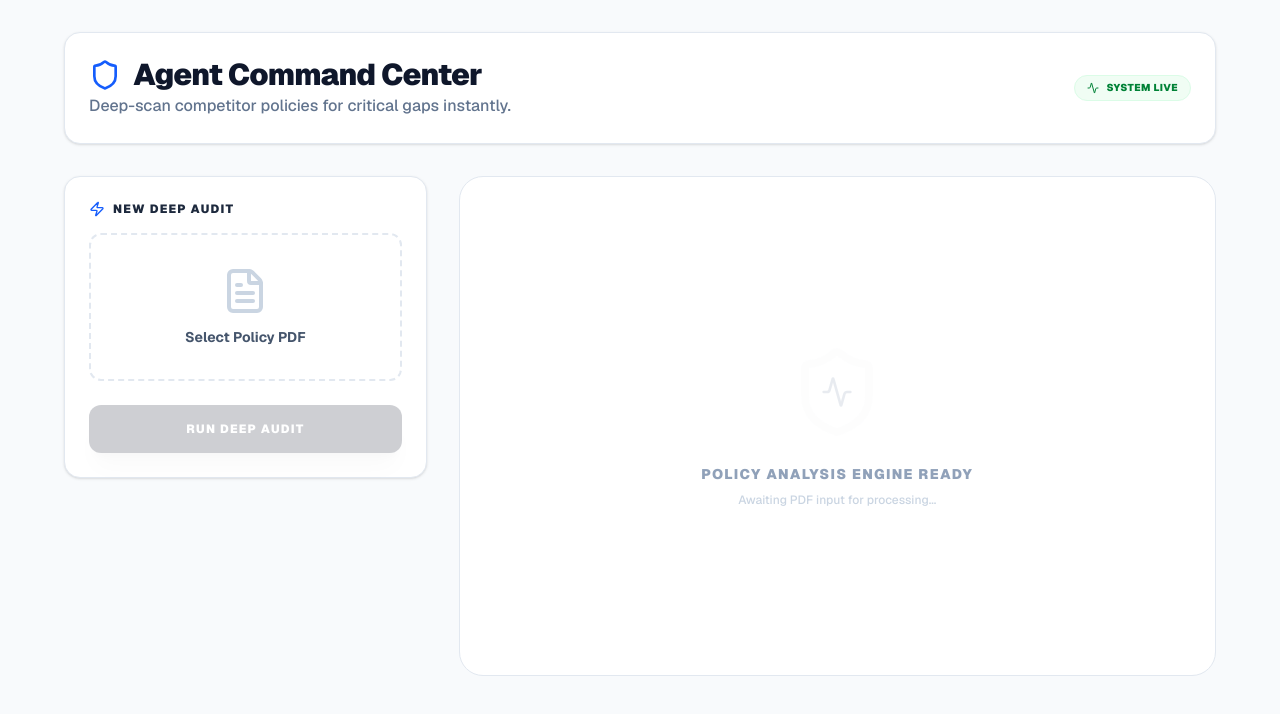
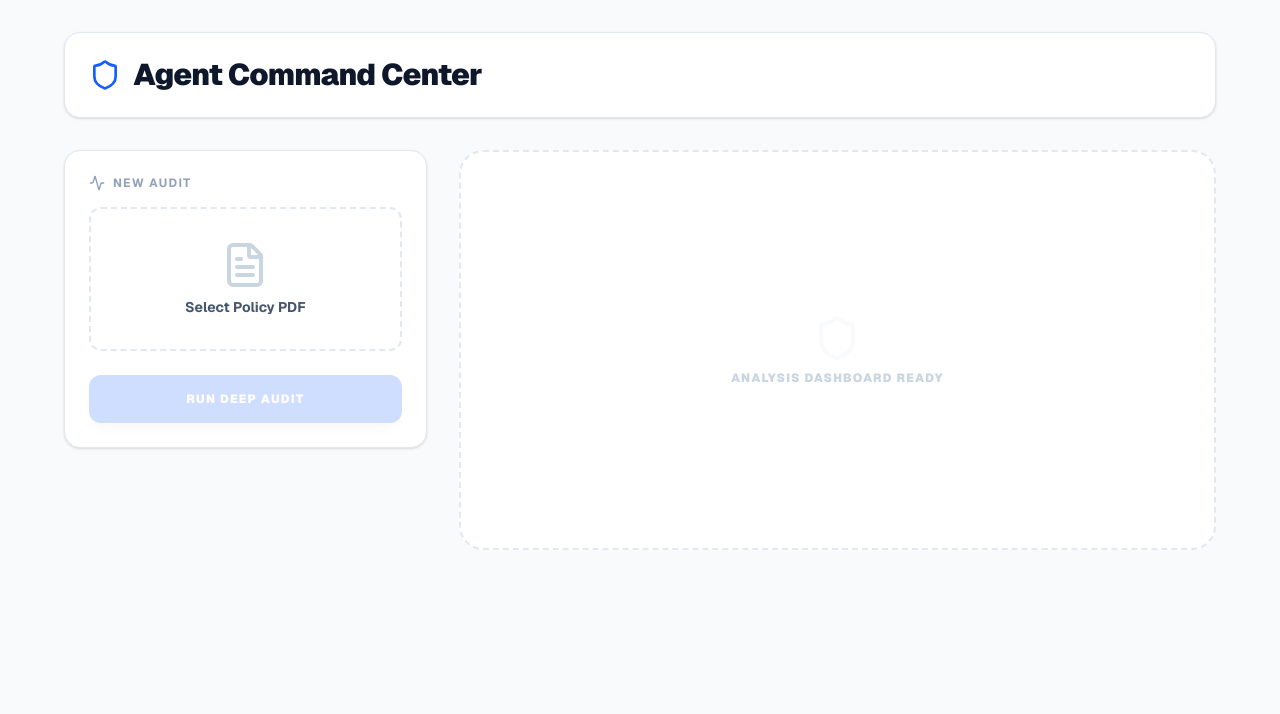
Before and after one commit to champster3243-build/Policy-Engine, a Next.js app in the folder agent-dashboard/: page / in a window 1280 px wide. Shown: the top 714 px of the page. Built offline with nearby package versions, Linux system fonts and the light colour scheme.

Commit message:
Fix UI visibility and data mapping

```diff
--- a/agent-dashboard/app/page.tsx
+++ b/agent-dashboard/app/page.tsx
@@ -1,18 +1,6 @@
 "use client";
 import { useState } from "react";
-import {
-  Upload,
-  FileText,
-  AlertTriangle,
-  Shield,
-  AlertOctagon,
-  Download,
-  Loader2,
-  FileCheck,
-  CheckCircle,
-  Activity,
-  Zap
-} from "lucide-react";
+import { Upload, FileText, AlertTriangle, Shield, AlertOctagon, Download, Loader2, FileCheck, Activity } from "lucide-react";
 import html2canvas from "html2canvas";
 import jsPDF from "jspdf";
 
@@ -33,8 +21,13 @@ export default function AgentDashboard() {
     try {
       const res = await fetch(`${API_URL}/upload-pdf`, { method: "POST", body: formData });
       const result = await res.json();
+      console.log("API Response:", result); // Diagnostic
       setData(result);
-    } catch (e) { alert("Analysis failed."); } finally { setLoading(false); }
+    } catch (e) {
+      alert("Analysis failed.");
+    } finally {
+      setLoading(false);
+    }
   };
 
   const exportPDF = async () => {
@@ -43,13 +36,12 @@ export default function AgentDashboard() {
     const canvas = await html2canvas(element, { scale: 2, useCORS: true });
     const imgData = canvas.toDataURL("image/png");
     const pdf = new jsPDF("p", "mm", "a4");
-    const pdfWidth = pdf.internal.pageSize.getWidth();
-    pdf.addImage(imgData, "PNG", 0, 0, pdfWidth, (canvas.height * pdfWidth) / canvas.width);
+    pdf.addImage(imgData, "PNG", 0, 0, 210, (canvas.height * 210) / canvas.width);
     pdf.save(`Audit-Report.pdf`);
   };
 
   return (
-    <div className="min-h-screen bg-slate-50 p-8 font-sans text-slate-900 leading-relaxed">
+    <div className="min-h-screen bg-slate-50 p-8 font-sans text-slate-900">
       <div className="max-w-6xl mx-auto space-y-8">
 
         {/* HEADER */}
@@ -58,140 +50,95 @@ export default function AgentDashboard() {
             <h1 className="text-3xl font-black tracking-tight flex items-center gap-3">
                <Shield className="w-8 h-8 text-blue-600" /> Agent Command Center
             </h1>
-            <p className="text-slate-500 font-medium">Deep-scan competitor policies for critical gaps instantly.</p>
           </div>
-          <div className="flex flex-col items-end gap-2">
-            <div className="flex items-center gap-2 bg-green-50 text-green-700 px-3 py-1 rounded-full text-[10px] font-black border border-green-100 uppercase tracking-wider">
-              <Activity className="w-3 h-3" /> System Live
+          {data?.isCached && (
+            <div className="flex items-center gap-1 bg-blue-50 text-blue-700 px-3 py-1 rounded-full text-[10px] font-black border border-blue-100 uppercase">
+              <FileCheck className="w-3 h-3" /> Library Record
             </div>
-            {data?.isCached && (
-                <div className="flex items-center gap-1 bg-blue-50 text-blue-700 px-3 py-1 rounded-full text-[10px] font-black border border-blue-100 uppercase tracking-wider">
-                  <FileCheck className="w-3 h-3" /> Library Record
-                </div>
-            )}
-          </div>
+          )}
         </div>
 
         <div className="grid grid-cols-1 lg:grid-cols-3 gap-8">
 
-          {/* LEFT: UPLOAD & AUDIT CONTROLS */}
           <div className="space-y-4">
-            <div className="bg-white p-6 rounded-2xl shadow-sm border border-slate-200 sticky top-8">
-              <h2 className="font-black mb-4 flex items-center gap-2 text-slate-800 uppercase text-xs tracking-widest">
-                <Zap className="w-4 h-4 text-blue-600" /> New Deep Audit
+            <div className="bg-white p-6 rounded-2xl shadow-sm border border-slate-200">
+              <h2 className="font-bold mb-4 flex items-center gap-2 text-xs uppercase tracking-widest text-slate-400">
+                <Activity className="w-4 h-4" /> New Audit
               </h2>
 
-              <div className="border-2 border-dashed border-slate-200 rounded-xl p-8 text-center hover:border-blue-400 hover:bg-blue-50/30 transition-all cursor-pointer relative group">
+              <div className="border-2 border-dashed border-slate-200 rounded-xl p-8 text-center hover:bg-blue-50/30 transition-all cursor-pointer relative">
                 <input type="file" accept=".pdf" onChange={(e) => setFile(e.target.files?.[0] || null)} className="absolute inset-0 opacity-0 cursor-pointer" />
-                <FileText className="w-12 h-12 text-slate-300 mx-auto mb-3 group-hover:scale-110 transition-transform" />
+                <FileText className="w-12 h-12 text-slate-300 mx-auto mb-2" />
                 <p className="text-sm font-bold text-slate-600">{file ? file.name : "Select Policy PDF"}</p>
               </div>
 
+              {/* PROGRESS BAR - FORCED VISIBILITY ON LOADING */}
               {loading && (
-                <div className="mt-6 space-y-3">
-                  <div className="flex justify-between text-[10px] uppercase tracking-widest font-black text-slate-400">
-                    <span>AI Scrutiny in progress</span>
-                    <span className="animate-pulse text-blue-600">Extracting Rules</span>
+                <div className="mt-6 space-y-2">
+                  <div className="flex justify-between text-[10px] uppercase font-black text-blue-600">
+                    <span className="animate-pulse">AI Scrutiny in progress...</span>
                   </div>
-                  <div className="w-full bg-slate-100 rounded-full h-2 overflow-hidden shadow-inner">
-                    <div className="bg-blue-600 h-full w-full origin-left animate-[progress_25s_ease-in-out_infinite]"></div>
+                  <div className="w-full bg-slate-100 rounded-full h-2 overflow-hidden">
+                    <div className="bg-blue-600 h-full w-full origin-left animate-[loading_10s_ease-in-out_infinite]"></div>
                   </div>
-                  <p className="text-[10px] text-center text-slate-400 font-bold italic">Checking 100+ semantic chunks...</p>
                 </div>
               )}
 
-              <button
-                onClick={handleUpload}
-                disabled={loading || !file}
-                className="mt-6 w-full bg-slate-900 hover:bg-black text-white font-black py-4 rounded-xl transition-all shadow-xl disabled:opacity-20 flex items-center justify-center gap-3 uppercase text-xs tracking-widest"
-              >
+              <button onClick={handleUpload} disabled={loading || !file} className="mt-6 w-full bg-blue-600 hover:bg-blue-700 text-white font-black py-4 rounded-xl transition-all shadow-lg disabled:opacity-20 uppercase text-xs tracking-widest">
                 {loading ? <Loader2 className="w-5 h-5 animate-spin" /> : "Run Deep Audit"}
               </button>
             </div>
           </div>
 
-          {/* RIGHT: ANALYSIS DASHBOARD */}
-          <div className="lg:col-span-2 space-y-6">
+          <div className="lg:col-span-2">
             {data ? (
-              <div className="space-y-6 animate-in fade-in slide-in-from-bottom-4 duration-700">
-
-                {/* ACTIONS & OVERVIEW */}
-                <div className="flex justify-between items-center bg-white p-4 rounded-2xl border border-slate-200 shadow-sm">
-                   <div className="flex gap-4">
-                      <div className="text-center px-4 border-r border-slate-100">
-                        <p className="text-[10px] font-black text-slate-400 uppercase tracking-tighter">Risks</p>
-                        <p className="text-lg font-black text-red-600">{data.cpdm?.rules?.filter((r:any) => r.category === 'exclusion').length || 0}</p>
-                      </div>
-                      <div className="text-center px-4 border-r border-slate-100">
-                        <p className="text-[10px] font-black text-slate-400 uppercase tracking-tighter">Waiting</p>
-                        <p className="text-lg font-black text-amber-600">{data.cpdm?.rules?.filter((r:any) => r.category === 'waiting_period').length || 0}</p>
-                      </div>
-                   </div>
-                   <button onClick={exportPDF} className="flex items-center gap-2 bg-blue-600 text-white px-5 py-2.5 rounded-xl font-black text-[10px] uppercase tracking-widest shadow-lg shadow-blue-100 hover:bg-blue-700 transition-all">
-                    <Download className="w-4 h-4" /> Download Report
+              <div className="space-y-4">
+                {/* DOWNLOAD BUTTON - LOCKED POSITION */}
+                <div className="flex justify-end">
+                  <button onClick={exportPDF} className="flex items-center gap-2 bg-white border border-slate-300 px-6 py-3 rounded-xl font-black text-[10px] uppercase tracking-widest shadow-sm hover:bg-slate-50 transition-all">
+                    <Download className="w-4 h-4 text-blue-600" /> Download Report PDF
                   </button>
                 </div>
 
                 <div id="analysis-results" className="space-y-6">
-                  {/* Identity Card */}
-                  <div className="bg-white p-8 rounded-3xl border-2 border-slate-900 shadow-[8px_8px_0px_0px_rgba(15,23,42,0.05)]">
-                    <h2 className="text-2xl font-black text-slate-900 leading-none mb-2">{data.meta?.policy_name}</h2>
-                    <div className="flex items-center gap-4 text-xs font-bold text-slate-400 uppercase tracking-widest">
-                       <span className="text-blue-600">{data.meta?.insurer}</span>
-                       <span>•</span>
-                       <span>UIN: {data.meta?.uin || "N/A"}</span>
-                    </div>
+                  {/* Identity */}
+                  <div className="bg-white p-6 rounded-2xl border border-slate-200 shadow-sm">
+                    <h2 className="text-xl font-black text-slate-900">{data.meta?.policy_name || "Policy Results"}</h2>
+                    <p className="text-sm text-slate-500 font-bold">Insurer: {data.meta?.insurer || "N/A"}</p>
                   </div>
 
-                  {/* Exclusions Block */}
-                  <div className="bg-red-50 p-8 rounded-3xl border border-red-100 shadow-sm">
-                    <h3 className="text-red-800 font-black flex items-center gap-3 mb-6 uppercase text-xs tracking-[0.2em]">
-                      <AlertOctagon className="w-5 h-5" /> Permanent Exclusions Detected
+                  {/* Exclusions */}
+                  <div className="bg-red-50 p-6 rounded-2xl border border-red-100">
+                    <h3 className="text-red-800 font-black flex items-center gap-2 mb-4 uppercase text-xs tracking-widest">
+                      <AlertOctagon className="w-5 h-5" /> Permanent Exclusions
                     </h3>
-                    <ul className="space-y-4">
-                      {data.cpdm?.rules?.filter((r:any) => r.category === 'exclusion').map((item:any, i:number) => (
-                        <li key={i} className="flex gap-4 text-red-950 text-xs font-bold bg-white/70 p-4 rounded-2xl border border-red-50 shadow-sm leading-relaxed">
-                          <span className="w-2 h-2 bg-red-500 rounded-full shrink-0 mt-1 shadow-sm"></span>
-                          {item.text}
-                        </li>
-                      ))}
-                    </ul>
-                  </div>
-
-                  {/* Waiting Periods Block */}
-                   <div className="bg-amber-50 p-8 rounded-3xl border border-amber-100 shadow-sm">
-                    <h3 className="text-amber-800 font-black flex items-center gap-3 mb-6 uppercase text-xs tracking-[0.2em]">
-                      <AlertTriangle className="w-5 h-5" /> Waiting Periods & Gaps
-                    </h3>
-                    <ul className="space-y-4">
-                      {data.cpdm?.rules?.filter((r:any) => r.category === 'waiting_period').map((item:any, i:number) => (
-                        <li key={i} className="flex gap-4 text-amber-950 text-xs font-bold bg-white/70 p-4 rounded-2xl border border-amber-50 shadow-sm leading-relaxed">
-                          <span className="w-2 h-2 bg-amber-500 rounded-full shrink-0 mt-1 shadow-sm"></span>
-                          {item.text}
-                        </li>
-                      ))}
+                    <ul className="space-y-3">
+                      {(data.cpdm?.rules || data.rules || [])
+                        .filter((r: any) => r.category === 'exclusion')
+                        .map((item: any, i: number) => (
+                          <li key={i} className="flex gap-3 text-red-950 text-xs font-bold bg-white/70 p-4 rounded-xl border border-red-50 shadow-sm">
+                            <span className="w-1.5 h-1.5 bg-red-500 rounded-full shrink-0 mt-1"></span>
+                            {item.text}
+                          </li>
+                        ))
+                      }
                     </ul>
                   </div>
                 </div>
               </div>
             ) : (
-              <div className="h-full min-h-[500px] flex flex-col items-center justify-center bg-white border border-slate-200 rounded-3xl text-slate-300 transition-all">
-                <div className="relative mb-6">
-                  <Shield className="w-24 h-24 opacity-[0.03]" />
-                  <Activity className="w-8 h-8 absolute top-1/2 left-1/2 -translate-x-1/2 -translate-y-1/2 opacity-20 text-slate-400" />
-                </div>
-                <p className="text-sm font-black uppercase tracking-widest text-slate-400">Policy Analysis Engine Ready</p>
-                <p className="text-xs font-medium text-slate-300 mt-2">Awaiting PDF input for processing...</p>
+              <div className="h-full min-h-[400px] flex flex-col items-center justify-center bg-white border-2 border-dashed border-slate-200 rounded-3xl text-slate-300">
+                <Shield className="w-12 h-12 mb-2 opacity-10" />
+                <p className="text-xs font-black uppercase tracking-widest">Analysis Dashboard Ready</p>
               </div>
             )}
           </div>
         </div>
       </div>
       <style jsx global>{`
-        @keyframes progress {
+        @keyframes loading {
             0% { transform: scaleX(0); }
-            20% { transform: scaleX(0.3); }
-            70% { transform: scaleX(0.8); }
+            50% { transform: scaleX(0.7); }
             100% { transform: scaleX(0.99); }
         }
       `}</style>
```
